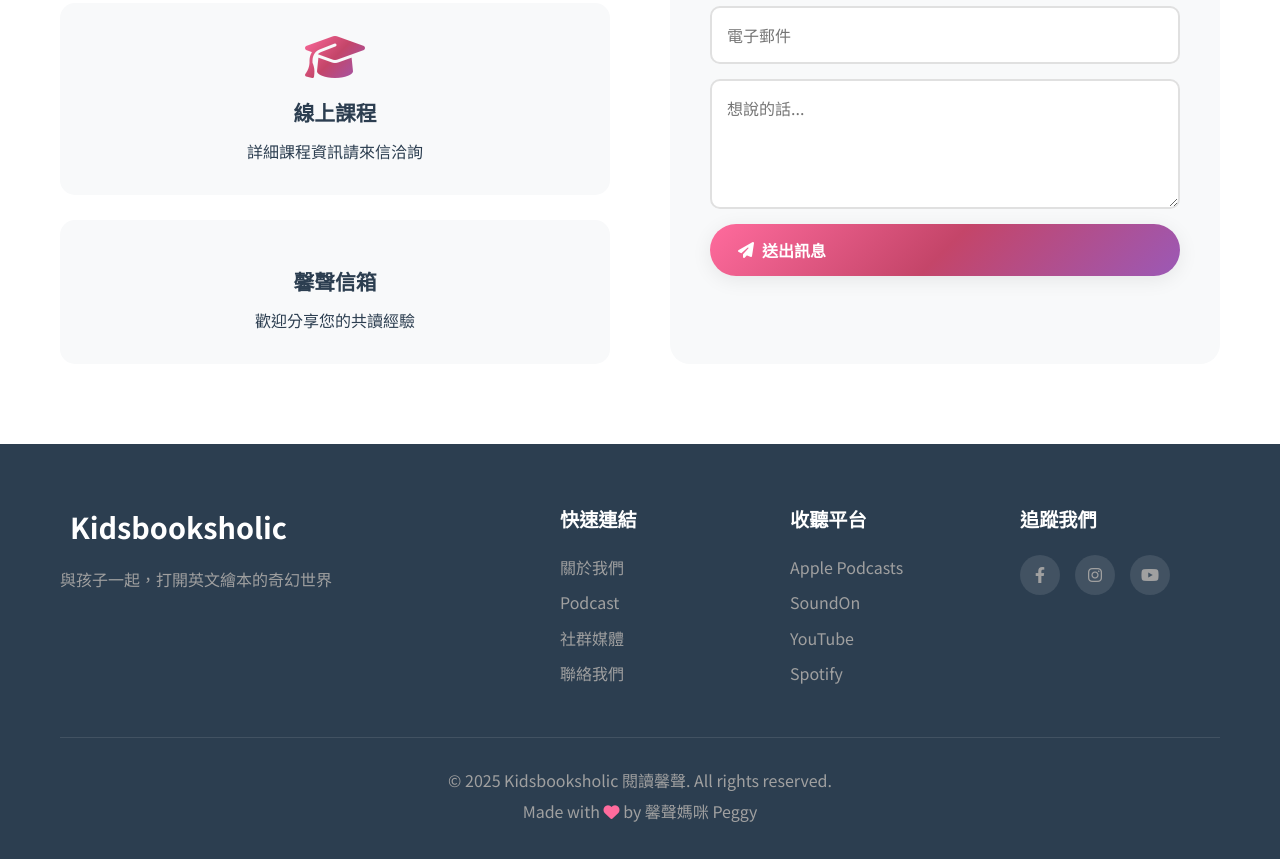
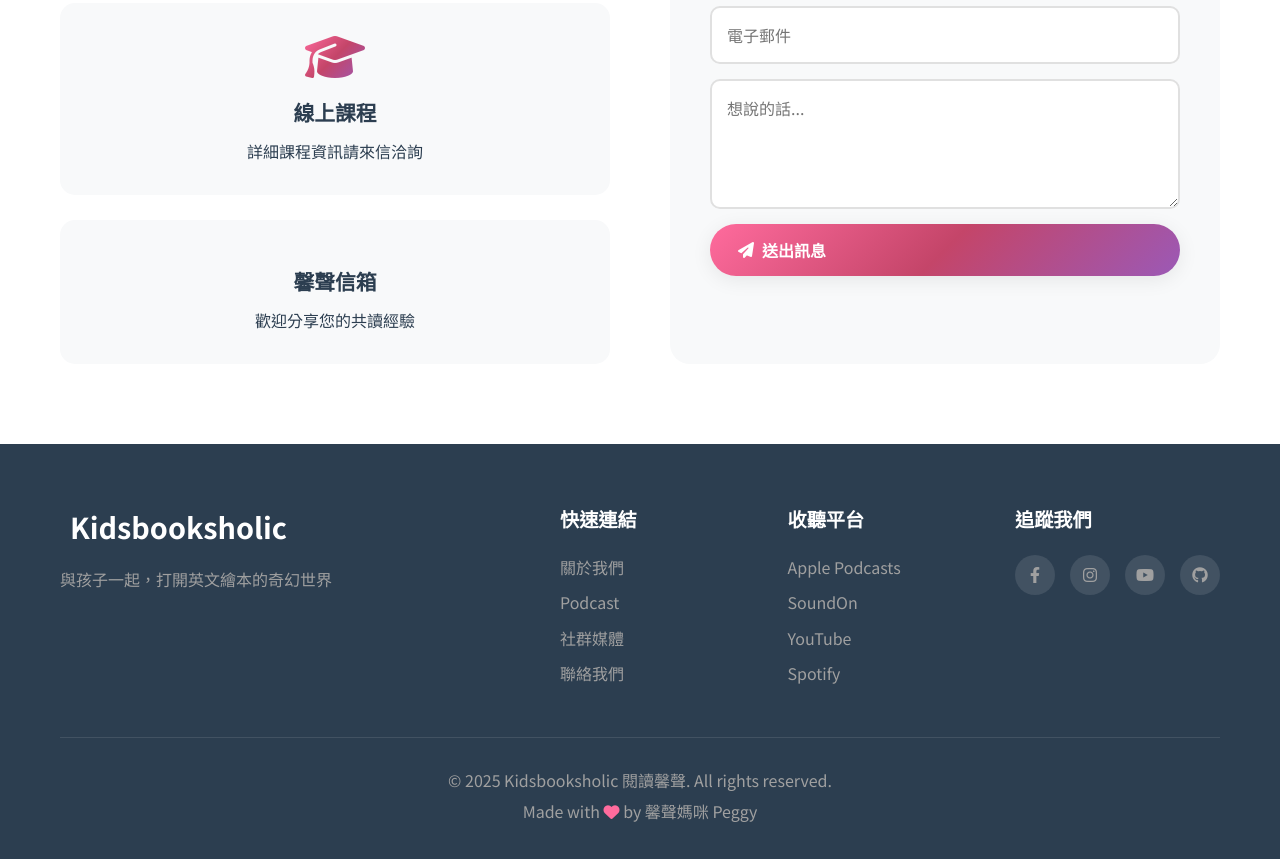
Before and after one commit to sniperHK/kidsbooksholic-site, a plain HTML site: page index.html in a window 1280 px wide. Shown: the part 4430-5289 px from the top of the page. Drawn offline with Linux system fonts and the light colour scheme.

Commit message:
chore: add GitHub link to footer and remove redundant submodule

```diff
--- a/index.html
+++ b/index.html
@@ -328,6 +328,8 @@
                                 aria-label="Instagram"><i class="fab fa-instagram"></i></a>
                             <a href="https://www.youtube.com/@kidsbooksholic" target="_blank" rel="noopener"
                                 aria-label="YouTube"><i class="fab fa-youtube"></i></a>
+                            <a href="https://github.com/sniperHK/kidsbooksholic-site" target="_blank" rel="noopener"
+                                aria-label="GitHub"><i class="fab fa-github"></i></a>
                         </div>
                     </div>
                 </div>
```
